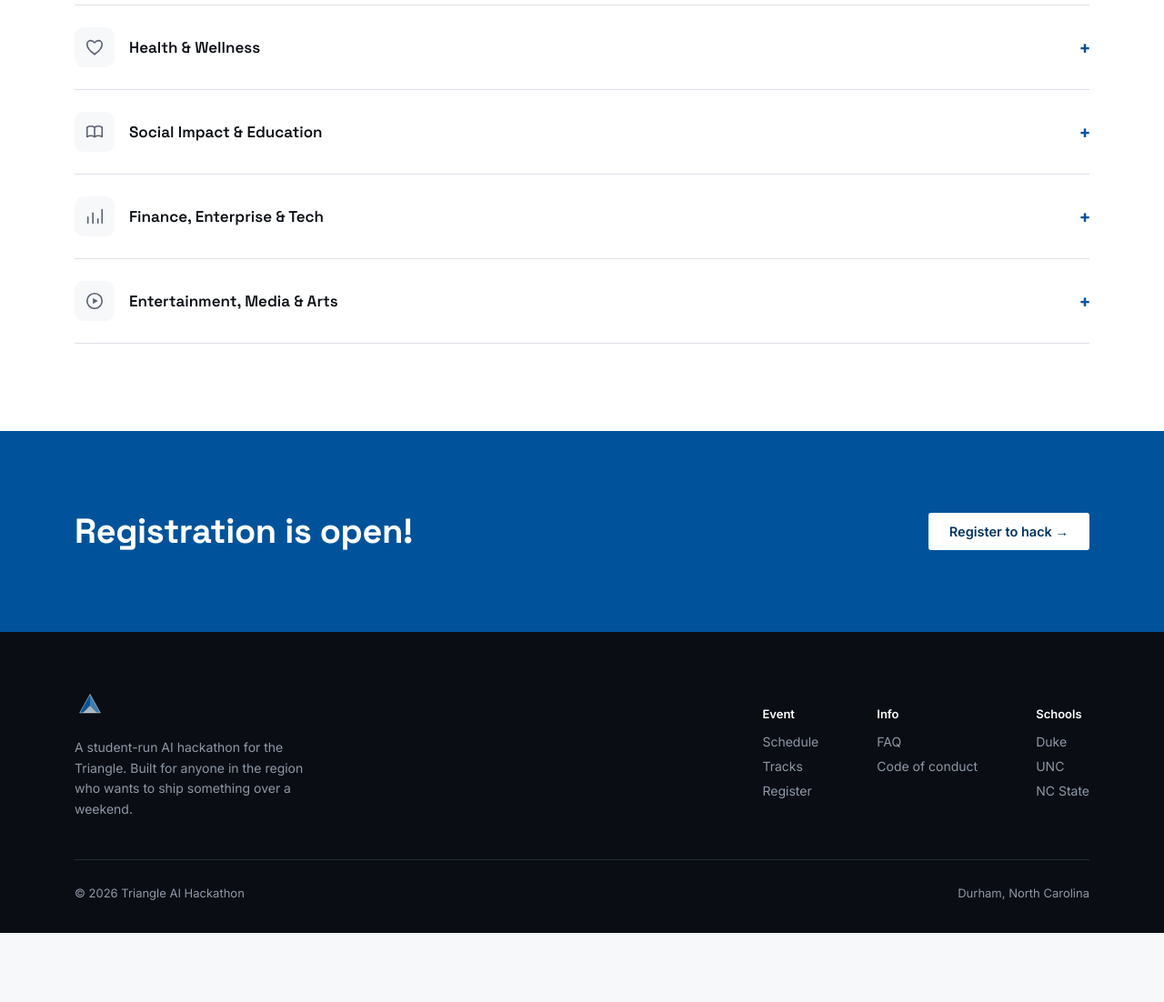
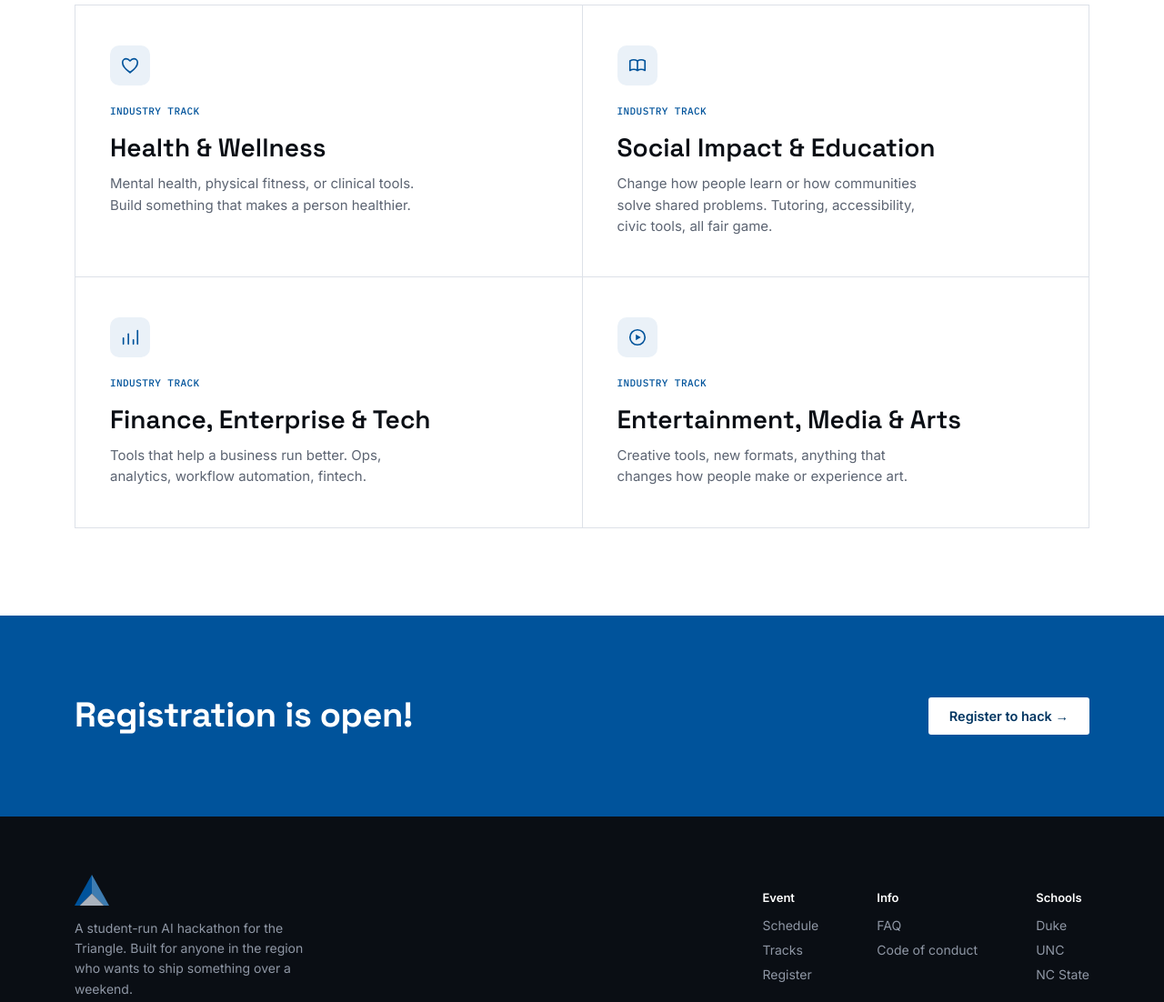
Before and after one commit to alana-stull/triangle-ai-hackathon-site, a plain HTML site: page tracks.html in a window 1280 px wide. Shown: the part 1160-2262 px from the top of the page at 91% size. Before the commit the page ends 2186 px from the top, so only its background shows below. Drawn offline with Linux system fonts and the light colour scheme.

Commit message:
smaller updates

```diff
--- a/styles.css
+++ b/styles.css
@@ -28,16 +28,14 @@ img,svg{display:block;max-width:100%;}
 .wrap{max-width:1180px;margin:0 auto;padding:0 32px;}
 h1,h2,h3{font-family:var(--display);margin:0;line-height:1.05;letter-spacing:-0.01em;}
 p{margin:0;}
-#defs{position:absolute;width:0;height:0;overflow:hidden;}
-.mark{display:inline-block;}
-.mark svg{width:100%;height:100%;}
+.mark{display:block;}
 
 /* ---------- NAV ---------- */
 header{position:sticky;top:0;z-index:40;background:rgba(255,255,255,0.92);backdrop-filter:blur(10px);border-bottom:1px solid var(--line);}
 .nav{display:flex;align-items:center;justify-content:space-between;height:76px;}
 .wrap.nav{padding:0 16px;}
 .brand{display:flex;align-items:center;gap:12px;}
-.brand .mark{width:30px;height:30px;}
+.brand .mark{height:32px;width:auto;}
 .brand-text{font-family:var(--display);font-weight:700;font-size:16.5px;letter-spacing:0.01em;line-height:1.15;}
 .brand-text span{display:block;color:var(--blue);}
 nav.links{display:flex;align-items:center;gap:36px;}
@@ -127,9 +125,10 @@ nav.links a.nav-link:hover::after,nav.links a.nav-link.current::after{transform:
 .track-group-label .n{font-family:var(--mono);font-size:12px;color:var(--blue);text-transform:uppercase;letter-spacing:0.06em;}
 .track-group-label .rule{flex:1;height:1px;background:var(--line);}
 .track-featured{display:grid;grid-template-columns:repeat(2,1fr);gap:1px;background:var(--line);border:1px solid var(--line);margin-bottom:72px;}
-.track-featured .track-card{min-height:260px;padding:44px 38px;}
+.track-featured .track-card{min-height:260px;padding:44px 38px;justify-content:flex-start;}
 .track-featured .track-name{font-size:28px;}
 .track-featured .track-desc{font-size:15px;max-width:340px;}
+.track-featured.industry{margin-bottom:0;}
 .track-card{background:#fff;padding:30px 26px;min-height:190px;display:flex;flex-direction:column;justify-content:space-between;}
 .track-card:hover{background:var(--paper);}
 .track-icon{width:44px;height:44px;border-radius:10px;background:#eaf1f8;display:flex;align-items:center;justify-content:center;margin-bottom:16px;}
@@ -148,11 +147,6 @@ nav.links a.nav-link:hover::after,nav.links a.nav-link.current::after{transform:
 .faq-item.open .faq-a{max-height:400px;}
 .faq-a-inner{padding:0 0 24px;color:#5c6472;font-size:14.5px;line-height:1.65;max-width:900px;}
 
-/* ---------- INDUSTRY TRACK ACCORDION (reuses .faq-list/.faq-item/.faq-q/.plus/.faq-a) ---------- */
-.track-acc-label{display:flex;align-items:center;gap:16px;}
-.track-acc-label .track-icon{margin-bottom:0;background:var(--paper);flex:none;}
-.track-acc-label .track-icon svg{color:#5c6472;}
-.track-acc-name{font-family:var(--display);font-size:17px;font-weight:600;color:var(--ink);}
 
 /* ---------- CODE OF CONDUCT ---------- */
 .conduct-body{max-width:720px;}
@@ -170,7 +164,7 @@ nav.links a.nav-link:hover::after,nav.links a.nav-link.current::after{transform:
 /* ---------- FOOTER ---------- */
 footer{background:var(--ink);color:#8f97a5;padding:64px 0 36px;}
 .foot-top{display:flex;justify-content:space-between;gap:40px;flex-wrap:wrap;padding-bottom:44px;border-bottom:1px solid var(--line-dark);}
-.foot-brand .mark{width:34px;height:34px;margin-bottom:14px;}
+.foot-brand .mark{height:34px;width:auto;margin-bottom:14px;}
 .foot-brand p{font-size:14px;max-width:280px;line-height:1.6;}
 .foot-cols{display:flex;gap:64px;flex-wrap:wrap;}
 .foot-col h4{font-family:var(--body);font-size:13px;color:#fff;font-weight:600;margin-bottom:14px;}
--- a/tracks.html
+++ b/tracks.html
@@ -8,23 +8,13 @@
 <link rel="preconnect" href="https://fonts.gstatic.com" crossorigin>
 <link href="https://fonts.googleapis.com/css2?family=Space+Grotesk:wght@500;600;700&family=Inter:wght@400;500;600&family=IBM+Plex+Mono:wght@500&display=swap" rel="stylesheet">
 <link rel="stylesheet" href="styles.css">
-<link rel="icon" type="image/svg+xml" href="favicon.svg">
+<link rel="icon" type="image/svg+xml" href="logo/logo-mark-tight.svg">
 </head>
 <body>
-<svg id="defs" xmlns="http://www.w3.org/2000/svg">
-  <symbol id="mark-icon" viewBox="0 0 300 300">
-    <polygon points="150,40 250,220 50,220" fill="#0a0e14"/>
-    <polygon points="150,40 150,150 80,220 50,220" fill="#00539b"/>
-    <polygon points="150,40 150,150 220,220 250,220" fill="#3e7cb1"/>
-    <polygon points="80,220 150,150 220,220" fill="#aab2bd"/>
-    <polygon points="150,40 250,220 50,220" fill="none" stroke="#ffffff" stroke-width="4" stroke-linejoin="round"/>
-  </symbol>
-</svg>
-
 <header>
   <div class="wrap nav">
     <a href="index.html" class="brand">
-      <span class="mark"><svg xmlns:xlink="http://www.w3.org/1999/xlink"><use href="#mark-icon" xlink:href="#mark-icon"/></svg></span>
+      <img class="mark" src="logo/logo-mark-tight.svg" alt="">
       <span class="brand-text">TRIANGLE<span>AI HACKATHON</span></span>
     </a>
     <nav class="links">
@@ -81,46 +71,22 @@
     <div class="track-group-label"><span class="n">Industry Tracks</span><span class="rule"></span></div>
   </div>
   <div class="wrap">
-    <div class="faq-list track-accordion">
-      <div class="faq-item">
-        <button class="faq-q">
-          <span class="track-acc-label">
-            <span class="track-icon"><svg viewBox="0 0 24 24" fill="none" stroke="currentColor" stroke-width="1.8" stroke-linecap="round" stroke-linejoin="round"><path d="M12 20.5C6 16.3 3 12.3 3 8.5C3 5.8 5.1 4 7.5 4C9 4 10.5 4.8 12 6.5C13.5 4.8 15 4 16.5 4C18.9 4 21 5.8 21 8.5C21 12.3 18 16.3 12 20.5Z"/></svg></span>
-            <span class="track-acc-name">Health &amp; Wellness</span>
-          </span>
-          <span class="plus">+</span>
-        </button>
-        <div class="faq-a"><div class="faq-a-inner">Mental health, physical fitness, or clinical tools. Build something that makes a person healthier.</div></div>
+    <div class="track-featured industry">
+      <div class="track-card">
+        <div><div class="track-icon"><svg viewBox="0 0 24 24" fill="none" stroke="currentColor" stroke-width="1.8" stroke-linecap="round" stroke-linejoin="round"><path d="M12 20.5C6 16.3 3 12.3 3 8.5C3 5.8 5.1 4 7.5 4C9 4 10.5 4.8 12 6.5C13.5 4.8 15 4 16.5 4C18.9 4 21 5.8 21 8.5C21 12.3 18 16.3 12 20.5Z"/></svg></div><span class="track-kind">Industry Track</span><div class="track-name">Health &amp; Wellness</div></div>
+        <p class="track-desc">Mental health, physical fitness, or clinical tools. Build something that makes a person healthier.</p>
       </div>
-      <div class="faq-item">
-        <button class="faq-q">
-          <span class="track-acc-label">
-            <span class="track-icon"><svg viewBox="0 0 24 24" fill="none" stroke="currentColor" stroke-width="1.8" stroke-linecap="round" stroke-linejoin="round"><path d="M3 6.5C6 4.7 9 4.7 12 6.5C15 4.7 18 4.7 21 6.5V18C18 16.2 15 16.2 12 18C9 16.2 6 16.2 3 18Z"/><line x1="12" y1="6.5" x2="12" y2="18"/></svg></span>
-            <span class="track-acc-name">Social Impact &amp; Education</span>
-          </span>
-          <span class="plus">+</span>
-        </button>
-        <div class="faq-a"><div class="faq-a-inner">Change how people learn or how communities solve shared problems. Tutoring, accessibility, civic tools, all fair game.</div></div>
+      <div class="track-card">
+        <div><div class="track-icon"><svg viewBox="0 0 24 24" fill="none" stroke="currentColor" stroke-width="1.8" stroke-linecap="round" stroke-linejoin="round"><path d="M3 6.5C6 4.7 9 4.7 12 6.5C15 4.7 18 4.7 21 6.5V18C18 16.2 15 16.2 12 18C9 16.2 6 16.2 3 18Z"/><line x1="12" y1="6.5" x2="12" y2="18"/></svg></div><span class="track-kind">Industry Track</span><div class="track-name">Social Impact &amp; Education</div></div>
+        <p class="track-desc">Change how people learn or how communities solve shared problems. Tutoring, accessibility, civic tools, all fair game.</p>
       </div>
-      <div class="faq-item">
-        <button class="faq-q">
-          <span class="track-acc-label">
-            <span class="track-icon"><svg viewBox="0 0 24 24" fill="none" stroke="currentColor" stroke-width="1.8" stroke-linecap="round" stroke-linejoin="round"><line x1="4" y1="20" x2="4" y2="13"/><line x1="10" y1="20" x2="10" y2="8"/><line x1="16" y1="20" x2="16" y2="15"/><line x1="21" y1="20" x2="21" y2="4"/></svg></span>
-            <span class="track-acc-name">Finance, Enterprise &amp; Tech</span>
-          </span>
-          <span class="plus">+</span>
-        </button>
-        <div class="faq-a"><div class="faq-a-inner">Tools that help a business run better. Ops, analytics, workflow automation, fintech.</div></div>
+      <div class="track-card">
+        <div><div class="track-icon"><svg viewBox="0 0 24 24" fill="none" stroke="currentColor" stroke-width="1.8" stroke-linecap="round" stroke-linejoin="round"><line x1="4" y1="20" x2="4" y2="13"/><line x1="10" y1="20" x2="10" y2="8"/><line x1="16" y1="20" x2="16" y2="15"/><line x1="21" y1="20" x2="21" y2="4"/></svg></div><span class="track-kind">Industry Track</span><div class="track-name">Finance, Enterprise &amp; Tech</div></div>
+        <p class="track-desc">Tools that help a business run better. Ops, analytics, workflow automation, fintech.</p>
       </div>
-      <div class="faq-item">
-        <button class="faq-q">
-          <span class="track-acc-label">
-            <span class="track-icon"><svg viewBox="0 0 24 24" fill="none" stroke="currentColor" stroke-width="1.8" stroke-linecap="round" stroke-linejoin="round"><circle cx="12" cy="12" r="9"/><path d="M10 8.5L16 12L10 15.5Z" fill="currentColor" stroke="none"/></svg></span>
-            <span class="track-acc-name">Entertainment, Media &amp; Arts</span>
-          </span>
-          <span class="plus">+</span>
-        </button>
-        <div class="faq-a"><div class="faq-a-inner">Creative tools, new formats, anything that changes how people make or experience art.</div></div>
+      <div class="track-card">
+        <div><div class="track-icon"><svg viewBox="0 0 24 24" fill="none" stroke="currentColor" stroke-width="1.8" stroke-linecap="round" stroke-linejoin="round"><circle cx="12" cy="12" r="9"/><path d="M10 8.5L16 12L10 15.5Z" fill="currentColor" stroke="none"/></svg></div><span class="track-kind">Industry Track</span><div class="track-name">Entertainment, Media &amp; Arts</div></div>
+        <p class="track-desc">Creative tools, new formats, anything that changes how people make or experience art.</p>
       </div>
     </div>
   </div>
@@ -138,7 +104,7 @@
   <div class="wrap">
     <div class="foot-top">
       <div class="foot-brand">
-        <span class="mark"><svg xmlns:xlink="http://www.w3.org/1999/xlink"><use href="#mark-icon" xlink:href="#mark-icon"/></svg></span>
+        <img class="mark" src="logo/logo-mark-tight.svg" alt="">
         <p>A student-run AI hackathon for the Triangle. Built for anyone in the region who wants to ship something over a weekend.</p>
       </div>
       <div class="foot-cols">
@@ -168,13 +134,5 @@
   </div>
 </footer>
 
-<script>
-document.querySelectorAll('.faq-q').forEach(function(btn){
-  btn.addEventListener('click', function(){
-    btn.closest('.faq-item').classList.toggle('open');
-  });
-});
-</script>
-
 </body>
 </html>
```
Also changed, not shown: code-of-conduct.html (+3 -13 lines), faq.html (+3 -13 lines), index.html (+3 -13 lines), schedule.html (+3 -13 lines), logo/logo-mark-tight.svg (added).
